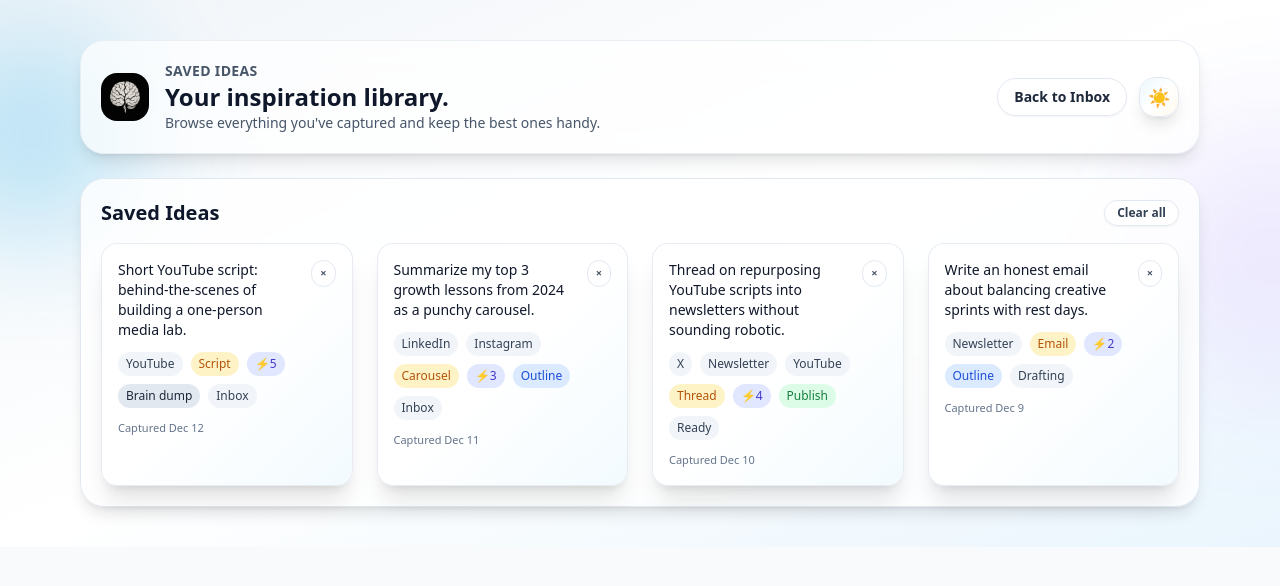
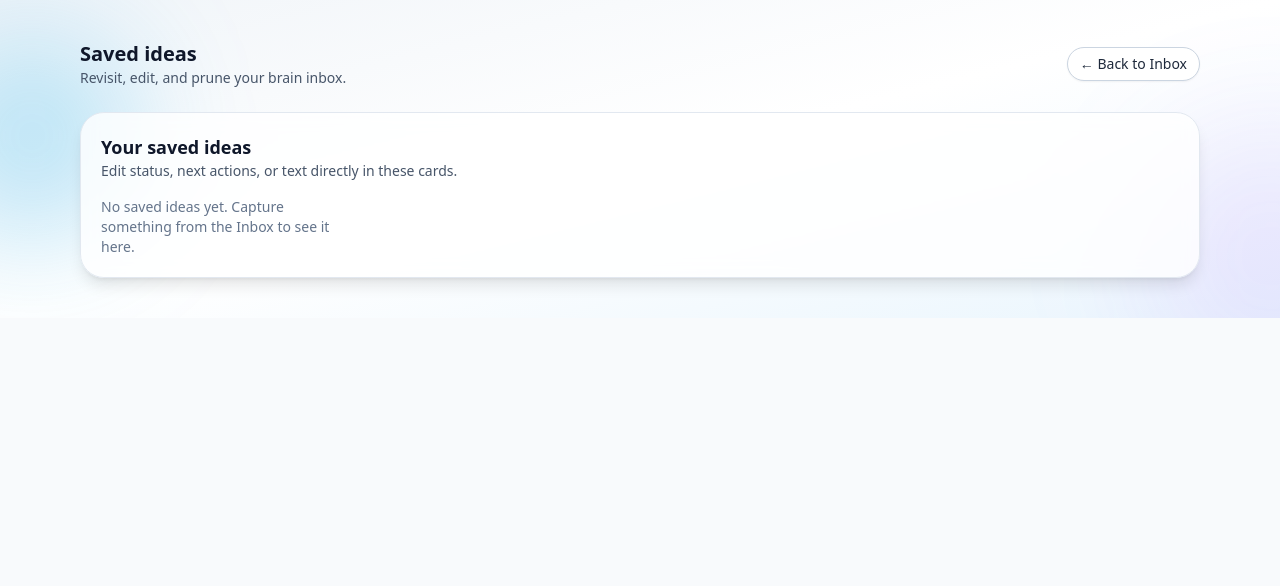
Before and after one commit to Solmidey/Creator_Brain_Box, a Next.js app: page /saved-ideas in a window 1280 px wide. Shown: the top 586 px of the page. Built offline with nearby package versions, Linux system fonts and the light colour scheme.

Commit message:
Add editable saved ideas page and update storage hook

```diff
--- /dev/null
+++ b/app/components/EditableIdeaCard.tsx
@@ -0,0 +1,90 @@
+"use client";
+
+import { useState } from "react";
+
+import type { Idea } from "../types/ideas";
+
+type EditableIdeaCardProps = {
+  idea: Idea;
+  onChange: (patch: Partial<Idea>) => void;
+  onDelete: () => void;
+};
+
+const STATUS_OPTIONS: Idea["status"][] = ["Inbox", "Ready", "Drafting", "Posted"];
+const NEXT_ACTION_OPTIONS: Idea["nextAction"][] = ["brain_dump", "outline", "publish"];
+
+export function EditableIdeaCard({ idea, onChange, onDelete }: EditableIdeaCardProps) {
+  const [localText, setLocalText] = useState(idea.text);
+  const [localStatus, setLocalStatus] = useState(idea.status);
+  const [localNextAction, setLocalNextAction] = useState(idea.nextAction);
+
+  const commitText = () => {
+    onChange({ text: localText.trim() });
+  };
+
+  return (
+    <div className="flex flex-col rounded-2xl border border-slate-200 bg-white/90 p-4 shadow-sm dark:border-slate-800 dark:bg-slate-900/80">
+      <textarea
+        className="mb-3 h-24 w-full resize-none rounded-xl border border-slate-200 bg-slate-50 px-2 py-1.5 text-sm text-slate-900 outline-none focus:border-sky-400 focus:ring-1 focus:ring-sky-400 dark:border-slate-700 dark:bg-slate-900 dark:text-slate-50"
+        value={localText}
+        onChange={(e) => setLocalText(e.target.value)}
+        onBlur={commitText}
+      />
+      <div className="mb-3 grid grid-cols-2 gap-2 text-xs">
+        <div className="space-y-1">
+          <label className="block text-[11px] font-medium uppercase tracking-wide text-slate-500 dark:text-slate-400">
+            Status
+          </label>
+          <select
+            className="w-full rounded-lg border border-slate-200 bg-white px-2 py-1 text-xs text-slate-800 dark:border-slate-700 dark:bg-slate-900 dark:text-slate-50"
+            value={localStatus}
+            onChange={(e) => {
+              setLocalStatus(e.target.value as Idea["status"]);
+              onChange({ status: e.target.value as Idea["status"] });
+            }}
+          >
+            {STATUS_OPTIONS.map((status) => (
+              <option key={status}>{status}</option>
+            ))}
+          </select>
+        </div>
+        <div className="space-y-1">
+          <label className="block text-[11px] font-medium uppercase tracking-wide text-slate-500 dark:text-slate-400">
+            Next action
+          </label>
+          <select
+            className="w-full rounded-lg border border-slate-200 bg-white px-2 py-1 text-xs text-slate-800 dark:border-slate-700 dark:bg-slate-900 dark:text-slate-50"
+            value={localNextAction}
+            onChange={(e) => {
+              setLocalNextAction(e.target.value as Idea["nextAction"]);
+              onChange({ nextAction: e.target.value as Idea["nextAction"] });
+            }}
+          >
+            {NEXT_ACTION_OPTIONS.map((action) => (
+              <option key={action} value={action}>
+                {action === "brain_dump"
+                  ? "Brain dump"
+                  : action === "outline"
+                  ? "Outline"
+                  : "Publish"}
+              </option>
+            ))}
+          </select>
+        </div>
+      </div>
+
+      <div className="mt-auto flex items-center justify-between pt-2">
+        <span className="text-[11px] text-slate-500 dark:text-slate-400">
+          Updated {new Date(idea.updatedAt).toLocaleDateString()}
+        </span>
+        <button
+          type="button"
+          onClick={onDelete}
+          className="rounded-full bg-rose-500/10 px-2 py-1 text-[11px] font-medium text-rose-500 hover:bg-rose-500/20"
+        >
+          Delete
+        </button>
+      </div>
+    </div>
+  );
+}
--- a/app/hooks/useSavedIdeas.ts
+++ b/app/hooks/useSavedIdeas.ts
@@ -1,118 +1,67 @@
 "use client";
 
-import { useEffect, useMemo, useState } from "react";
+import { useEffect, useState } from "react";
+
 import type { Idea } from "../types/ideas";
 
 const STORAGE_KEY = "creator-brain-inbox-ideas";
 
-export function getSeedIdeas(): Idea[] {
-  const now = new Date();
-  return [
-    {
-      id: "seed-1",
-      text: "Summarize my top 3 growth lessons from 2024 as a punchy carousel.",
-      platforms: ["LinkedIn", "Instagram"],
-      contentType: "carousel",
-      energy: 3,
-      status: "Inbox",
-      nextAction: "outline",
-      createdAt: new Date(now.getTime() - 1000 * 60 * 60 * 24).toISOString(),
-      attachments: [],
-      referenceTweets: [],
-    },
-    {
-      id: "seed-2",
-      text: "Thread on repurposing YouTube scripts into newsletters without sounding robotic.",
-      platforms: ["X", "Newsletter", "YouTube"],
-      contentType: "thread",
-      energy: 4,
-      status: "Ready",
-      nextAction: "publish",
-      createdAt: new Date(now.getTime() - 1000 * 60 * 60 * 48).toISOString(),
-      attachments: [],
-      referenceTweets: [],
-    },
-    {
-      id: "seed-3",
-      text: "Write an honest email about balancing creative sprints with rest days.",
-      platforms: ["Newsletter"],
-      contentType: "email",
-      energy: 2,
-      status: "Drafting",
-      nextAction: "outline",
-      createdAt: new Date(now.getTime() - 1000 * 60 * 60 * 72).toISOString(),
-      attachments: [],
-      referenceTweets: [],
-    },
-    {
-      id: "seed-4",
-      text: "Short YouTube script: behind-the-scenes of building a one-person media lab.",
-      platforms: ["YouTube"],
-      contentType: "script",
-      energy: 5,
-      status: "Inbox",
-      nextAction: "brain_dump",
-      createdAt: now.toISOString(),
-      attachments: [],
-      referenceTweets: [],
-    },
-  ];
-}
-
 function normalizeIdea(idea: Idea): Idea {
   return {
     ...idea,
+    updatedAt: idea.updatedAt ?? idea.createdAt,
     attachments: idea.attachments ?? [],
     referenceTweets: idea.referenceTweets ?? [],
   };
 }
 
-export function useSavedIdeas(seedIdeas?: Idea[]) {
-  const fallbackIdeas = useMemo(() => seedIdeas ?? getSeedIdeas(), [seedIdeas]);
-  const [savedIdeas, setSavedIdeas] = useState<Idea[]>(fallbackIdeas);
-  const [hydrated, setHydrated] = useState(false);
+export function useSavedIdeas() {
+  const [savedIdeas, setSavedIdeas] = useState<Idea[]>([]);
 
   useEffect(() => {
     if (typeof window === "undefined") return;
+    try {
+      const raw = window.localStorage.getItem(STORAGE_KEY);
+      if (!raw) return;
+      const parsed = JSON.parse(raw);
+      if (Array.isArray(parsed)) setSavedIdeas(parsed.map(normalizeIdea));
+    } catch (e) {
+      console.error("Failed to load saved ideas", e);
+    }
+  }, []);
 
-    try {
-      const stored = localStorage.getItem(STORAGE_KEY);
-      if (stored) {
-        const parsed = JSON.parse(stored) as Idea[];
-        setSavedIdeas(parsed.map(normalizeIdea));
-      } else {
-        setSavedIdeas(fallbackIdeas.map(normalizeIdea));
-      }
-    } catch (error) {
-      console.error("Failed to load ideas", error);
-      setSavedIdeas(fallbackIdeas.map(normalizeIdea));
-    } finally {
-      setHydrated(true);
+  const persist = (ideas: Idea[]) => {
+    setSavedIdeas(ideas);
+    if (typeof window !== "undefined") {
+      window.localStorage.setItem(STORAGE_KEY, JSON.stringify(ideas));
     }
-  }, [fallbackIdeas]);
-
-  useEffect(() => {
-    if (!hydrated || typeof window === "undefined") return;
-    const payload = JSON.stringify(savedIdeas);
-    localStorage.setItem(STORAGE_KEY, payload);
-  }, [savedIdeas, hydrated]);
+  };
 
   const saveIdea = (idea: Idea) => {
-    setSavedIdeas((prev) => {
-      const next = prev.map((entry) => (entry.id === idea.id ? normalizeIdea(idea) : entry));
-      const exists = prev.some((entry) => entry.id === idea.id);
-      return exists ? next : [normalizeIdea(idea), ...prev];
-    });
+    persist([normalizeIdea(idea), ...savedIdeas]);
+  };
+
+  const updateIdea = (id: string, patch: Partial<Idea>) => {
+    persist(
+      savedIdeas.map((idea) =>
+        idea.id === id
+          ? normalizeIdea({
+              ...idea,
+              ...patch,
+              updatedAt: new Date().toISOString(),
+            })
+          : idea,
+      ),
+    );
   };
 
   const deleteIdea = (id: string) => {
-    setSavedIdeas((prev) => prev.filter((idea) => idea.id !== id));
+    persist(savedIdeas.filter((idea) => idea.id !== id));
   };
 
-  const clearIdeas = () => setSavedIdeas([]);
+  const clearIdeas = () => {
+    persist([]);
+  };
 
-  return useMemo(
-    () => ({ savedIdeas, saveIdea, deleteIdea, clearIdeas, hydrated }),
-    [savedIdeas, hydrated],
-  );
+  return { savedIdeas, saveIdea, updateIdea, deleteIdea, clearIdeas };
 }
--- a/app/page.tsx
+++ b/app/page.tsx
@@ -397,7 +397,7 @@ function ContentHelperModal({
   isOpen: boolean;
   onClose: () => void;
   seedIdea?: Idea;
-  onSaveIdea: (payload: Omit<Idea, "id" | "createdAt">) => void;
+  onSaveIdea: (payload: Omit<Idea, "id" | "createdAt" | "updatedAt">) => void;
   onReplaceIdea?: (id: string, text: string) => void;
 }) {
   const [mode, setMode] = useState<ContentHelperMode>("polish");
@@ -683,7 +683,7 @@ const response = await fetch("/api/helper", {
 function AddIdeaForm({
   onAddIdea,
 }: {
-  onAddIdea: (idea: Omit<Idea, "id" | "createdAt">) => void;
+  onAddIdea: (idea: Omit<Idea, "id" | "createdAt" | "updatedAt">) => void;
 }) {
   const [text, setText] = useState("");
   const [platforms, setPlatforms] = useState<Platform[]>([]);
@@ -1191,7 +1191,7 @@ function StreakCard({ streak }: { streak: Streak }) {
 }
 
 export default function HomePage() {
-  const { savedIdeas: ideas, saveIdea } = useSavedIdeas();
+  const { savedIdeas: ideas, saveIdea, updateIdea } = useSavedIdeas();
   const [filters, setFilters] = useState<Filters>({ platforms: [], statuses: [], timeframe: null });
   const [streak, setStreak] = useState<Streak>({ currentStreak: 0, lastIdeaDate: null });
   const [showMobileFilters, setShowMobileFilters] = useState(false);
@@ -1219,13 +1219,14 @@ export default function HomePage() {
     return () => clearTimeout(handler);
   }, [streak]);
 
-  const addIdea = (ideaInput: Omit<Idea, "id" | "createdAt">) => {
+  const addIdea = (ideaInput: Omit<Idea, "id" | "createdAt" | "updatedAt">) => {
     const now = new Date();
     const isoDate = now.toISOString();
     const dateKey = getISODate(now);
     const newIdea: Idea = {
       id: crypto.randomUUID(),
       createdAt: isoDate,
+      updatedAt: isoDate,
       ...ideaInput,
       attachments: ideaInput.attachments ?? [],
       referenceTweets: ideaInput.referenceTweets ?? [],
@@ -1243,16 +1244,10 @@ export default function HomePage() {
     });
   };
 
-  const moveIdea = (id: string, status: IdeaStatus) => {
-    const idea = ideas.find((entry) => entry.id === id);
-    if (!idea) return;
-    saveIdea({ ...idea, status });
-  };
+  const moveIdea = (id: string, status: IdeaStatus) => updateIdea(id, { status });
 
   const updateIdeaText = (id: string, text: string) => {
-    const idea = ideas.find((entry) => entry.id === id);
-    if (!idea) return;
-    saveIdea({ ...idea, text });
+    updateIdea(id, { text });
   };
 
   const filteredIdeas = useMemo(() => filterIdeas(ideas, filters), [ideas, filters]);
--- a/app/saved-ideas/page.tsx
+++ b/app/saved-ideas/page.tsx
@@ -1,64 +1,14 @@
 "use client";
 
 import Link from "next/link";
-import { useMemo } from "react";
-import Logo from "../components/Logo";
-import { ThemeToggle } from "../components/ThemeToggle";
-import { TiltCard } from "../components/TiltCard";
+
+import { EditableIdeaCard } from "../components/EditableIdeaCard";
 import { useSavedIdeas } from "../hooks/useSavedIdeas";
-import type { Idea, NextAction } from "../types/ideas";
-
-const NEXT_ACTION_LABELS: Record<NextAction, string> = {
-  brain_dump: "Brain dump",
-  outline: "Outline",
-  publish: "Publish",
-};
-
-const CONTENT_TYPE_LABELS: Record<Idea["contentType"], string> = {
-  hook: "Hook",
-  thread: "Thread",
-  carousel: "Carousel",
-  email: "Email",
-  script: "Script",
-  other: "Other",
-};
-
-function formatDate(dateString: string) {
-  const date = new Date(dateString);
-  return date.toLocaleDateString(undefined, {
-    month: "short",
-    day: "numeric",
-  });
-}
-
-function getNextActionColor(action: NextAction) {
-  switch (action) {
-    case "brain_dump":
-      return "bg-slate-200 text-slate-800 dark:bg-slate-800 dark:text-slate-100";
-    case "outline":
-      return "bg-blue-100 text-blue-700 dark:bg-blue-500/20 dark:text-blue-100";
-    case "publish":
-      return "bg-green-100 text-green-700 dark:bg-green-500/20 dark:text-green-100";
-  }
-  return "bg-slate-100 text-slate-700 dark:bg-slate-800 dark:text-slate-200";
-}
-
-function Badge({ label, colorClasses }: { label: string; colorClasses: string }) {
-  return (
-    <span className={`inline-flex items-center rounded-full px-2 py-1 text-xs font-medium ${colorClasses}`}>
-      {label}
-    </span>
-  );
-}
 
 export default function SavedIdeasPage() {
-  const { savedIdeas, deleteIdea, clearIdeas } = useSavedIdeas();
-  const sortedIdeas = useMemo(
-    () =>
-      [...savedIdeas].sort(
-        (a, b) => new Date(b.createdAt).getTime() - new Date(a.createdAt).getTime(),
-      ),
-    [savedIdeas],
+  const { savedIdeas, updateIdea, deleteIdea } = useSavedIdeas();
+  const sortedIdeas = [...savedIdeas].sort(
+    (a, b) => new Date(b.updatedAt).getTime() - new Date(a.updatedAt).getTime(),
   );
 
   return (
@@ -67,76 +17,46 @@ export default function SavedIdeasPage() {
       <div className="pointer-events-none absolute right-[-120px] top-32 h-64 w-64 rounded-full bg-purple-500/10 blur-3xl dark:bg-purple-600/20" />
 
       <main className="relative mx-auto max-w-6xl space-y-6 px-4">
-        <div className="flex flex-wrap items-center justify-between gap-4 rounded-3xl border border-slate-200/70 bg-white/70 p-5 shadow-lg backdrop-blur-lg dark:border-slate-800/60 dark:bg-slate-900/70">
-          <div className="flex items-center gap-4">
-            <Logo size={48} />
-            <div>
-              <p className="text-sm font-semibold uppercase tracking-wide text-slate-600 dark:text-slate-300">Saved Ideas</p>
-              <h1 className="text-2xl font-bold text-slate-900 dark:text-slate-100">Your inspiration library.</h1>
-              <p className="text-sm text-slate-600 dark:text-slate-300">Browse everything you&apos;ve captured and keep the best ones handy.</p>
-            </div>
+        <div className="mb-6 flex items-center justify-between">
+          <div>
+            <h1 className="text-xl font-semibold text-slate-900 dark:text-slate-50">Saved ideas</h1>
+            <p className="text-sm text-slate-600 dark:text-slate-300">
+              Revisit, edit, and prune your brain inbox.
+            </p>
           </div>
-          <div className="flex items-center gap-3">
-            <Link
-              href="/"
-              className="inline-flex items-center gap-2 rounded-full border border-slate-200 bg-white/80 px-4 py-2 text-sm font-semibold text-slate-800 shadow-sm transition hover:-translate-y-0.5 hover:shadow-md dark:border-slate-700 dark:bg-slate-800/80 dark:text-slate-100"
-            >
-              Back to Inbox
-            </Link>
-            <ThemeToggle />
-          </div>
+          <Link
+            href="/"
+            className="rounded-full border border-slate-300 bg-white px-3 py-1.5 text-sm font-medium text-slate-800 shadow-sm hover:bg-slate-50 dark:border-slate-700 dark:bg-slate-900 dark:text-slate-100 dark:hover:bg-slate-800"
+          >
+            ← Back to Inbox
+          </Link>
         </div>
 
         <div className="rounded-3xl border border-slate-200 bg-white/80 p-5 shadow-lg backdrop-blur dark:border-slate-800 dark:bg-slate-900/80">
-          <div className="mb-4 flex flex-wrap items-center justify-between gap-3">
-            <h2 className="text-xl font-semibold text-slate-900 dark:text-slate-100">Saved Ideas</h2>
-            {sortedIdeas.length > 0 && (
-              <button
-                type="button"
-                onClick={() => clearIdeas()}
-                className="rounded-full border border-slate-200 bg-white/80 px-3 py-1 text-xs font-semibold text-slate-700 shadow-sm transition hover:-translate-y-0.5 hover:shadow-md dark:border-slate-700 dark:bg-slate-800/80 dark:text-slate-200"
-              >
-                Clear all
-              </button>
+          <div className="mb-4 flex items-center justify-between">
+            <div>
+              <h2 className="text-lg font-semibold text-slate-900 dark:text-slate-50">Your saved ideas</h2>
+              <p className="text-sm text-slate-600 dark:text-slate-300">
+                Edit status, next actions, or text directly in these cards.
+              </p>
+            </div>
+          </div>
+
+          <div className="grid gap-5 sm:grid-cols-2 lg:grid-cols-3 xl:grid-cols-4">
+            {sortedIdeas.map((idea) => (
+              <EditableIdeaCard
+                key={idea.id}
+                idea={idea}
+                onChange={(patch) => updateIdea(idea.id, patch)}
+                onDelete={() => deleteIdea(idea.id)}
+              />
+            ))}
+            {sortedIdeas.length === 0 && (
+              <p className="text-sm text-slate-500 dark:text-slate-400">
+                No saved ideas yet. Capture something from the Inbox to see it here.
+              </p>
             )}
           </div>
-
-          {sortedIdeas.length === 0 ? (
-            <p className="text-sm text-slate-600 dark:text-slate-300">No saved ideas yet. Capture something on the inbox page to see it here.</p>
-          ) : (
-            <div className="grid gap-6 sm:grid-cols-2 lg:grid-cols-3 xl:grid-cols-4">
-              {sortedIdeas.map((idea) => (
-                <TiltCard
-                  key={idea.id}
-                  className="bg-white/90 p-4 text-left shadow-xl dark:bg-slate-900/80"
-                >
-                  <div className="flex items-start justify-between gap-3">
-                    <p className="text-sm font-medium text-slate-900 dark:text-slate-100 line-clamp-4">{idea.text}</p>
-                    <button
-                      type="button"
-                      onClick={() => deleteIdea(idea.id)}
-                      className="rounded-full border border-slate-200 bg-white/80 px-2 py-1 text-[11px] font-semibold text-slate-600 transition hover:-translate-y-0.5 hover:bg-slate-100 dark:border-slate-700 dark:bg-slate-800/80 dark:text-slate-200"
-                    >
-                      ×
-                    </button>
-                  </div>
-                  <div className="mt-3 flex flex-wrap items-center gap-2 text-xs text-slate-600 dark:text-slate-300">
-                    {idea.platforms.slice(0, 3).map((platform) => (
-                      <Badge key={platform} label={platform} colorClasses="bg-slate-100 text-slate-700 dark:bg-slate-800 dark:text-slate-200" />
-                    ))}
-                    <Badge
-                      label={CONTENT_TYPE_LABELS[idea.contentType] ?? idea.contentType}
-                      colorClasses="bg-amber-100 text-amber-700 dark:bg-amber-500/20 dark:text-amber-100"
-                    />
-                    <Badge label={`⚡${idea.energy}`} colorClasses="bg-indigo-100 text-indigo-700 dark:bg-indigo-500/20 dark:text-indigo-100" />
-                    <Badge label={NEXT_ACTION_LABELS[idea.nextAction]} colorClasses={getNextActionColor(idea.nextAction)} />
-                    <Badge label={idea.status} colorClasses="bg-slate-100 text-slate-700 dark:bg-slate-800 dark:text-slate-200" />
-                  </div>
-                  <p className="mt-3 text-[11px] text-slate-500 dark:text-slate-400">Captured {formatDate(idea.createdAt)}</p>
-                </TiltCard>
-              ))}
-            </div>
-          )}
         </div>
       </main>
     </div>
--- a/app/types/ideas.ts
+++ b/app/types/ideas.ts
@@ -24,6 +24,7 @@ export type Idea = {
   status: IdeaStatus;
   nextAction: NextAction;
   createdAt: string;
+  updatedAt: string;
   attachments?: Attachment[];
   referenceTweets?: string[];
 };
```
